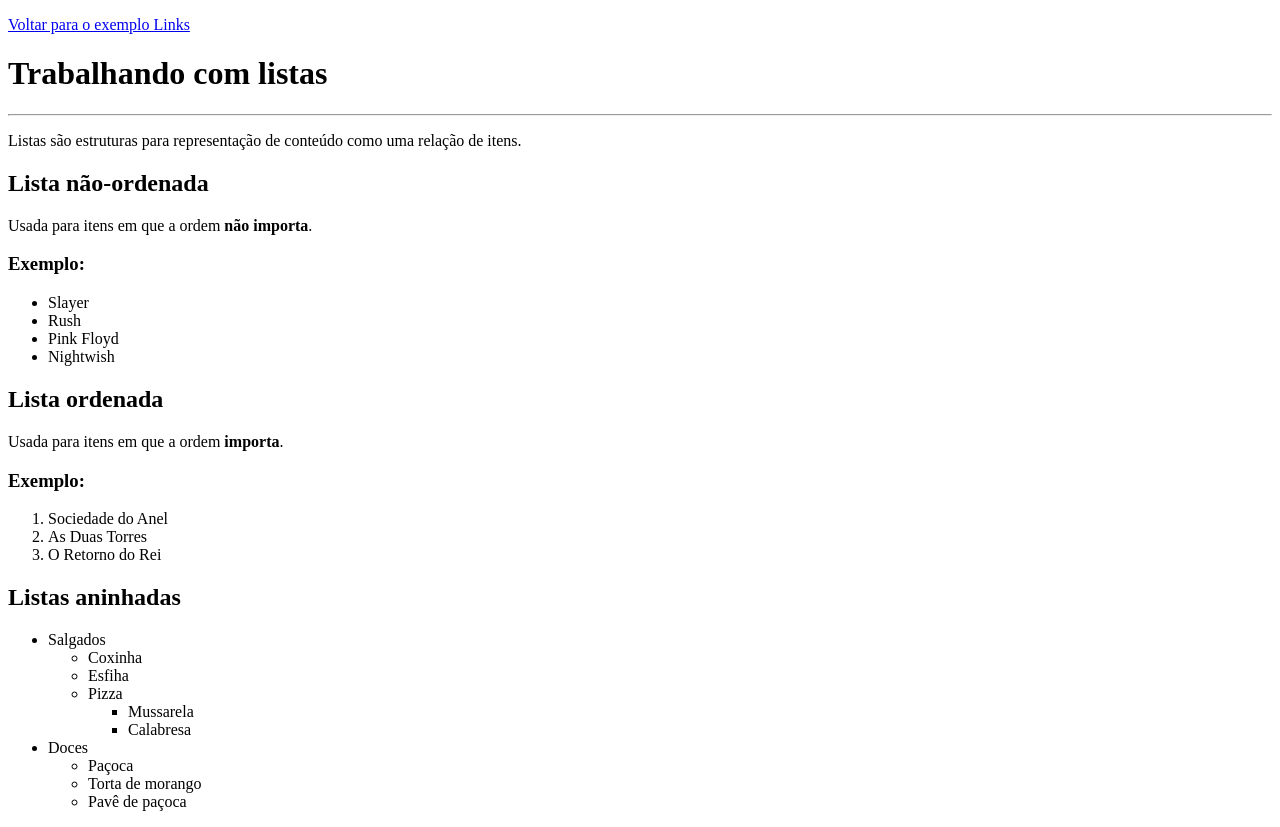
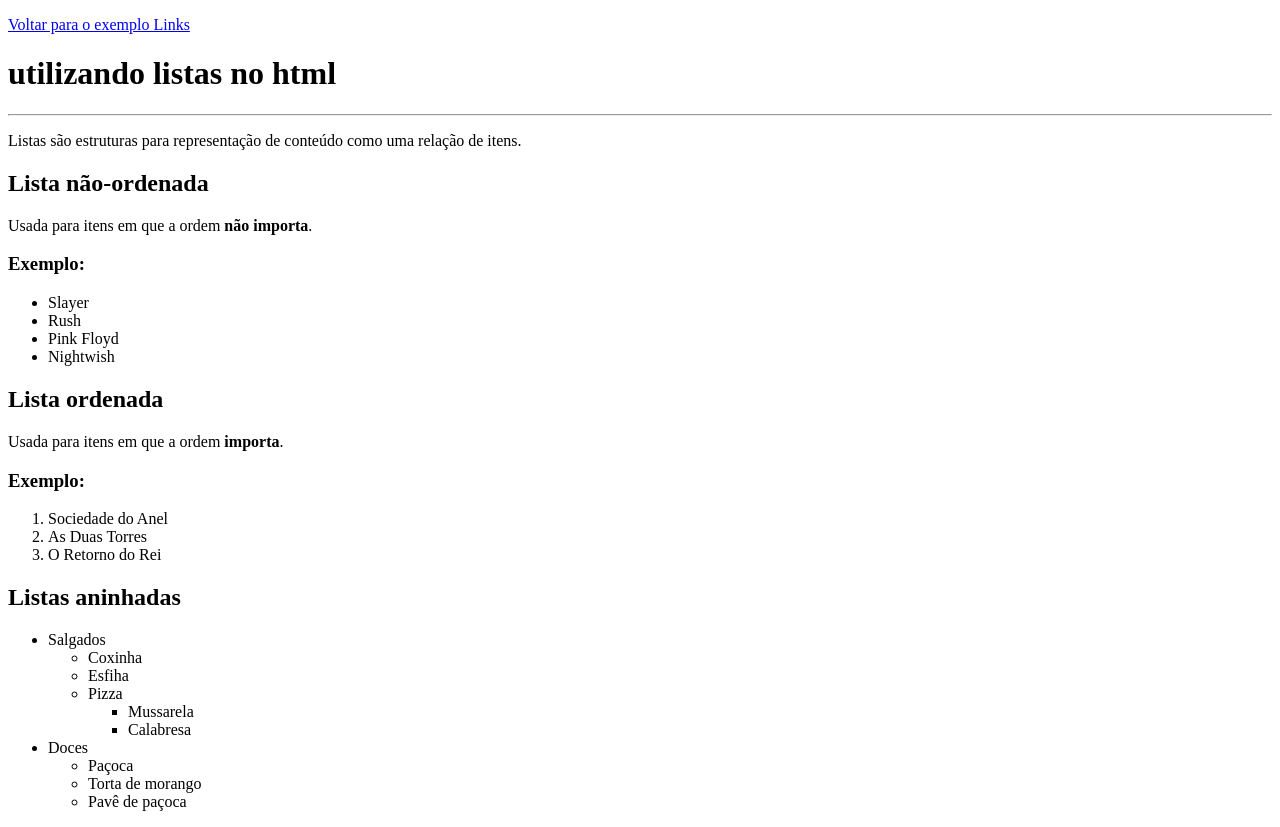
Before and after one commit to lucax13/aulas-front, a plain HTML site: page listas.html in a window 1280 px wide. Drawn offline with Linux system fonts and the light colour scheme.

Commit message:
mudança de titulo listas.html

```diff
--- a/listas.html
+++ b/listas.html
@@ -9,7 +9,7 @@
 
 <body>
     <p> <a href="links.html">Voltar para o exemplo Links</a> </p>
-    <h1>Trabalhando com listas</h1>
+    <h1>utilizando listas no html</h1>
     <hr>
     <p>Listas são estruturas para representação de
         conteúdo como uma relação de itens. </p>
```
